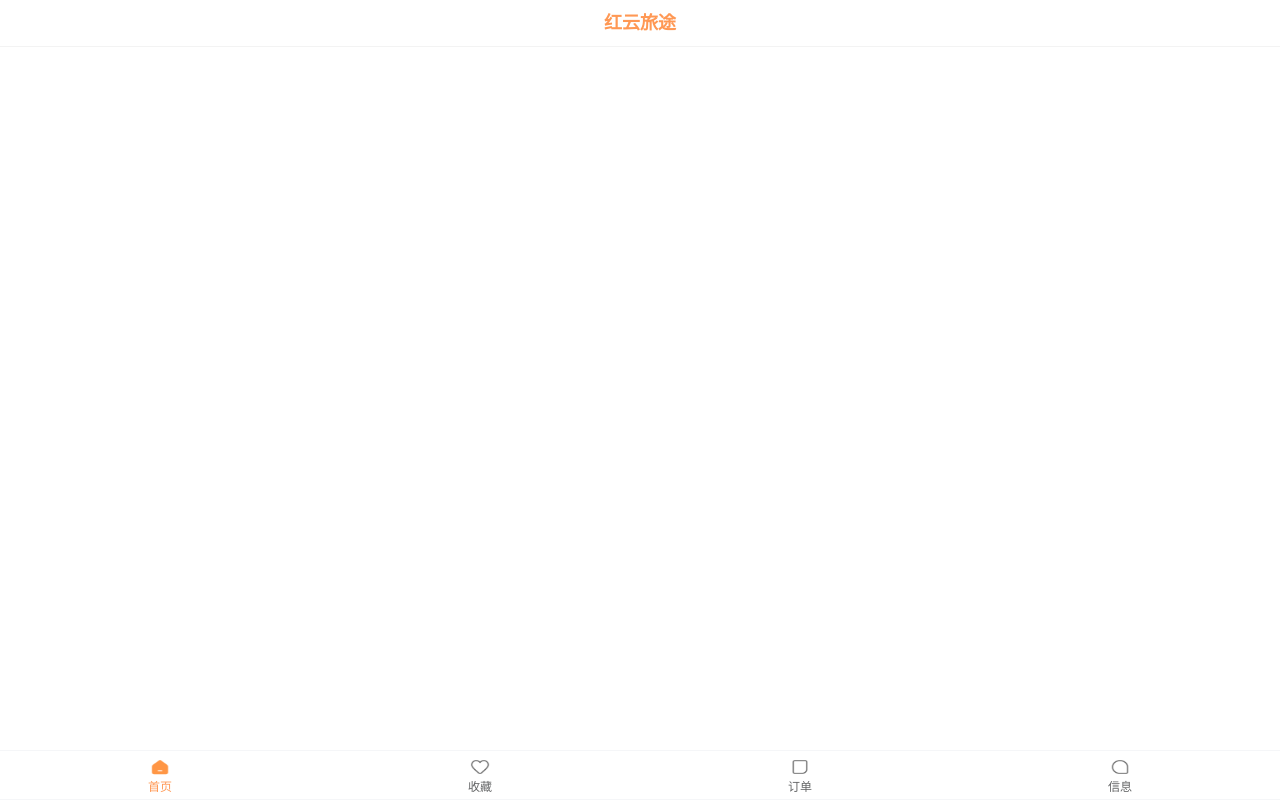
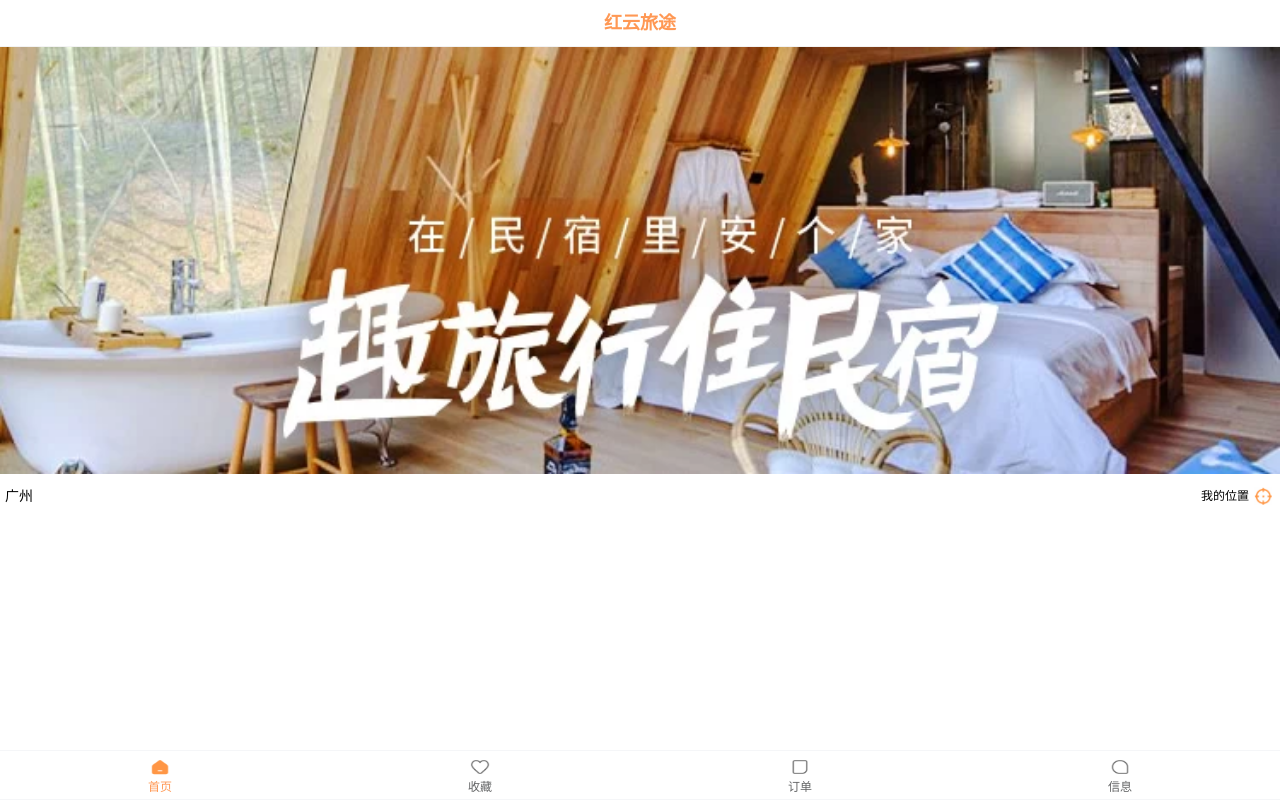
Before and after one commit to Nightmare-gg/hy-trip, a Vue app: page /#/home in a window 1280 px wide. Built offline with nearby package versions, Linux system fonts and the light colour scheme.

Commit message:
home-banner和location编写

```diff
--- a/src/views/home/home.vue
+++ b/src/views/home/home.vue
@@ -1,6 +1,16 @@
 <template>
     <div class="home">
         <home-nav-bar />
+        <div class="banner">
+            <img src="@/assets/img/home/banner.webp" alt="">
+        </div>
+        <div class="location">
+            <div class="city">广州</div>
+            <div class="position">
+                <div class="text">我的位置</div>
+                <img src="@/assets/img/home/icon_location.png" alt="">
+            </div>
+        </div>
     </div>
 </template>
 
@@ -9,4 +19,37 @@ import HomeNavBar from "./cpns/home-nav-bar.vue"
 
 </script>
 
-<style lang="less" scoped></style>
+<style lang="less" scoped>
+.banner {
+    img {
+        width: 100%;
+    }
+}
+
+.location {
+    display: flex;
+    align-items: center;
+    height: 44px;
+    padding: 0 5px;
+
+    .city {
+        flex: 1;
+    }
+
+    .position {
+        display: flex;
+        align-items: center;
+        width: 74px;
+
+        .text {
+            font-size: 12px;
+        }
+
+        img {
+            width: 18px;
+            height: 18px;
+            margin-left: 5px;
+        }
+    }
+}
+</style>
```
Also changed, not shown: src/assets/img/._sprite.png (deleted).
